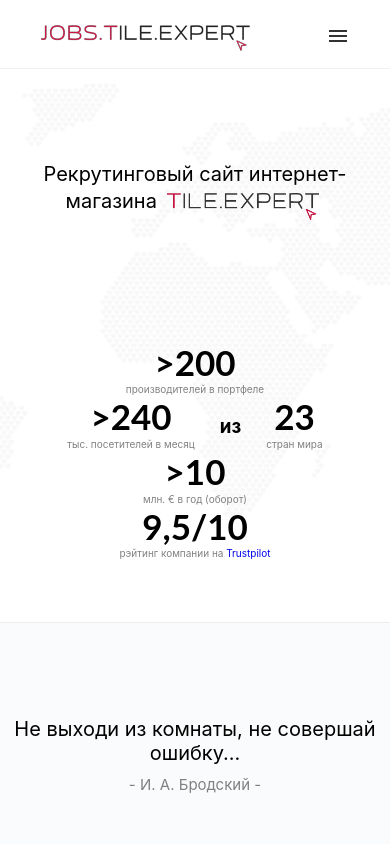
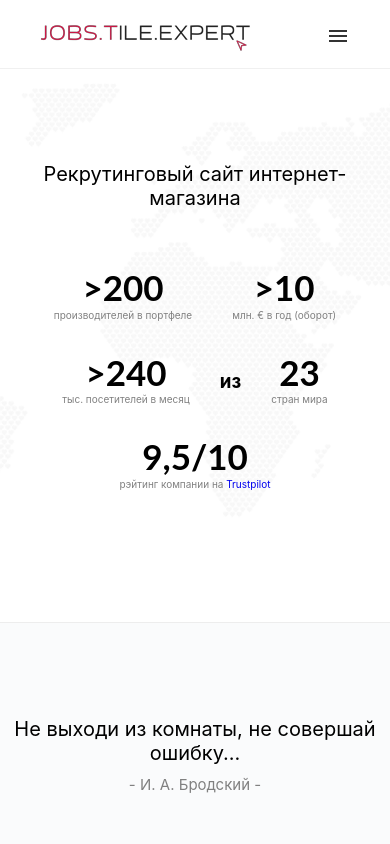
Before and after one commit to PiniazikValery/career-page, a React (Create React App) app: page / in a window 390 px wide. Shown: the top 844 px of the page. Built offline with nearby package versions, Linux system fonts and the light colour scheme.

Commit message:
DMSS - mobile statistic section has been developed

```diff
--- /dev/null
+++ b/src/components/career/statistic_section/DesktopStatisticSection.js
@@ -0,0 +1,52 @@
+import React from 'react';
+
+const DesktopStatisticSection = () => {
+    return (
+        <div className="statistic-section">
+            <div className="map-background" style={{ backgroundImage: 'url("map.png")' }} />
+            <div className="statistic-content">
+                <div className="intro">
+                    Рекрутинговый сайт интернет-магазина<img alt="tile.expert logo" className="te-logo" src="logo.png" /><br />
+                </div>
+                <div className="statistic-numbers">
+                    <div className="statistic-number">
+                        <h1>>200</h1>
+                        <div className="statistic-description">
+                            производителей в портфеле
+                    </div>
+                    </div>
+                    <div className="statistic-number about-customers">
+                        <h1>>240</h1>
+                        <div className="statistic-description">
+                            тыс. посетителей в месяц
+                    </div>
+                    </div>
+                    <div className="from">
+                        <h3>из</h3>
+                    </div>
+                    <div className="statistic-number about-countries">
+                        <h1>23</h1>
+                        <div className="statistic-description">
+                            стран мира
+                    </div>
+                    </div>
+                    <div className="statistic-number">
+                        <h1>>10</h1>
+                        <div className="statistic-description">
+                            млн. € в год (оборот)
+                    </div>
+                    </div>
+                    <div className="statistic-number">
+                        <h1>9,5/10</h1>
+                        <div className="statistic-description">
+                            рэйтинг компании на <a href="#trustpilot">Trustpilot</a>
+                        </div>
+                    </div>
+                </div>
+                <div className="look-at-vacancies">Посмотреть вакансии</div>
+            </div>
+        </div>
+    );
+};
+
+export default DesktopStatisticSection;
--- /dev/null
+++ b/src/components/career/statistic_section/MobileStatisticSection.js
@@ -0,0 +1,53 @@
+import React from 'react';
+
+const MobileStatisticSection = () => {
+    return (
+        <div className="statistic-section">
+            <div className="map-background" style={{ backgroundImage: 'url("map.png")' }} />
+            <div className="statistic-content">
+                <div className="intro">
+                    Рекрутинговый сайт интернет-магазина
+                </div>
+                <div className="statistic-numbers mobile">
+                    <div className="statistic-number mobile">
+                        <h1>>200</h1>
+                        <div className="statistic-description">
+                            производителей в портфеле
+                    </div>
+                    </div>
+                    <div className="statistic-number mobile">
+                        <h1>>10</h1>
+                        <div className="statistic-description">
+                            млн. € в год (оборот)
+                    </div>
+                    </div>
+                    <br />
+                    <div className="statistic-number about-customers mobile">
+                        <h1>>240</h1>
+                        <div className="statistic-description">
+                            тыс. посетителей в месяц
+                    </div>
+                    </div>
+                    <div className="from mobile">
+                        <h3>из</h3>
+                    </div>
+                    <div className="statistic-number about-countries mobile">
+                        <h1>23</h1>
+                        <div className="statistic-description">
+                            стран мира
+                    </div>
+                    </div>
+                    <br />
+                    <div className="statistic-number mobile">
+                        <h1>9,5/10</h1>
+                        <div className="statistic-description">
+                            рэйтинг компании на <a href="#trustpilot">Trustpilot</a>
+                        </div>
+                    </div>
+                </div>
+            </div>
+        </div>
+    );
+};
+
+export default MobileStatisticSection;
--- a/src/components/career/statistic_section/index.js
+++ b/src/components/career/statistic_section/index.js
@@ -1,51 +1,18 @@
 import React from 'react';
+import { Desktop, Mobile } from '../../../responsive_design';
+import DesktopStatisticSection from './DesktopStatisticSection';
+import MobileStatisticSection from './MobileStatisticSection';
 
 const StatisticSection = () => {
     return (
-        <div className="statistic-section">
-            <div className="map-background" style={{ backgroundImage: 'url("map.png")' }} />
-            <div className="statistic-content">
-                <div className="intro">
-                    Рекрутинговый сайт интернет-магазина<img alt="tile.expert logo" className="te-logo" src="logo.png" /><br />
-                </div>
-                <div className="statistic-numbers">
-                    <div className="statistic-number">
-                        <h1>>200</h1>
-                        <div className="statistic-description">
-                            производителей в портфеле
-                    </div>
-                    </div>
-                    <div className="statistic-number about-customers">
-                        <h1>>240</h1>
-                        <div className="statistic-description">
-                            тыс. посетителей в месяц
-                    </div>
-                    </div>
-                    <div className="from">
-                        <h3>из</h3>
-                    </div>
-                    <div className="statistic-number about-countries">
-                        <h1>23</h1>
-                        <div className="statistic-description">
-                            стран мира
-                    </div>
-                    </div>
-                    <div className="statistic-number">
-                        <h1>>10</h1>
-                        <div className="statistic-description">
-                            млн. € в год (оборот)
-                    </div>
-                    </div>
-                    <div className="statistic-number">
-                        <h1>9,5/10</h1>
-                        <div className="statistic-description">
-                            рэйтинг компании на <a href="#trustpilot">Trustpilot</a>
-                        </div>
-                    </div>
-                </div>
-                <div className="look-at-vacancies">Посмотреть вакансии</div>
-            </div>
-        </div>
+        [
+            <Desktop key="desktop-statistic-section">
+                <DesktopStatisticSection />
+            </Desktop>,
+            <Mobile key="mobile-statistic-section">
+                <MobileStatisticSection />
+            </Mobile>
+        ]
     );
 };
 
--- a/src/sass/career/_statistic_section.scss
+++ b/src/sass/career/_statistic_section.scss
@@ -53,6 +53,11 @@
             display: inline-block;
         }
 
+        .from.mobile {
+            padding-left: 10px;
+            padding-right: 10px;
+        }
+
         .statistic-number {
             h1 {
                 font-family: 'Lato', sans-serif;
@@ -65,6 +70,7 @@
                 text-decoration: none;
             }
             display: inline-block;
+            padding-bottom: 30px;
             padding-left: 50px;
             padding-right: 50px;
 
@@ -76,6 +82,11 @@
             }
         }
 
+        .statistic-number.mobile {
+            padding-left: 20px;
+            padding-right: 20px;
+        }
+
         .about-customers {
             padding-right: 25px;
         }
@@ -83,6 +94,10 @@
         .about-countries {
             padding-left: 25px;
         }
+    }
+
+    .statistic-numbers.mobile {
+        padding-top: 60px;
     }
 }
 
```
